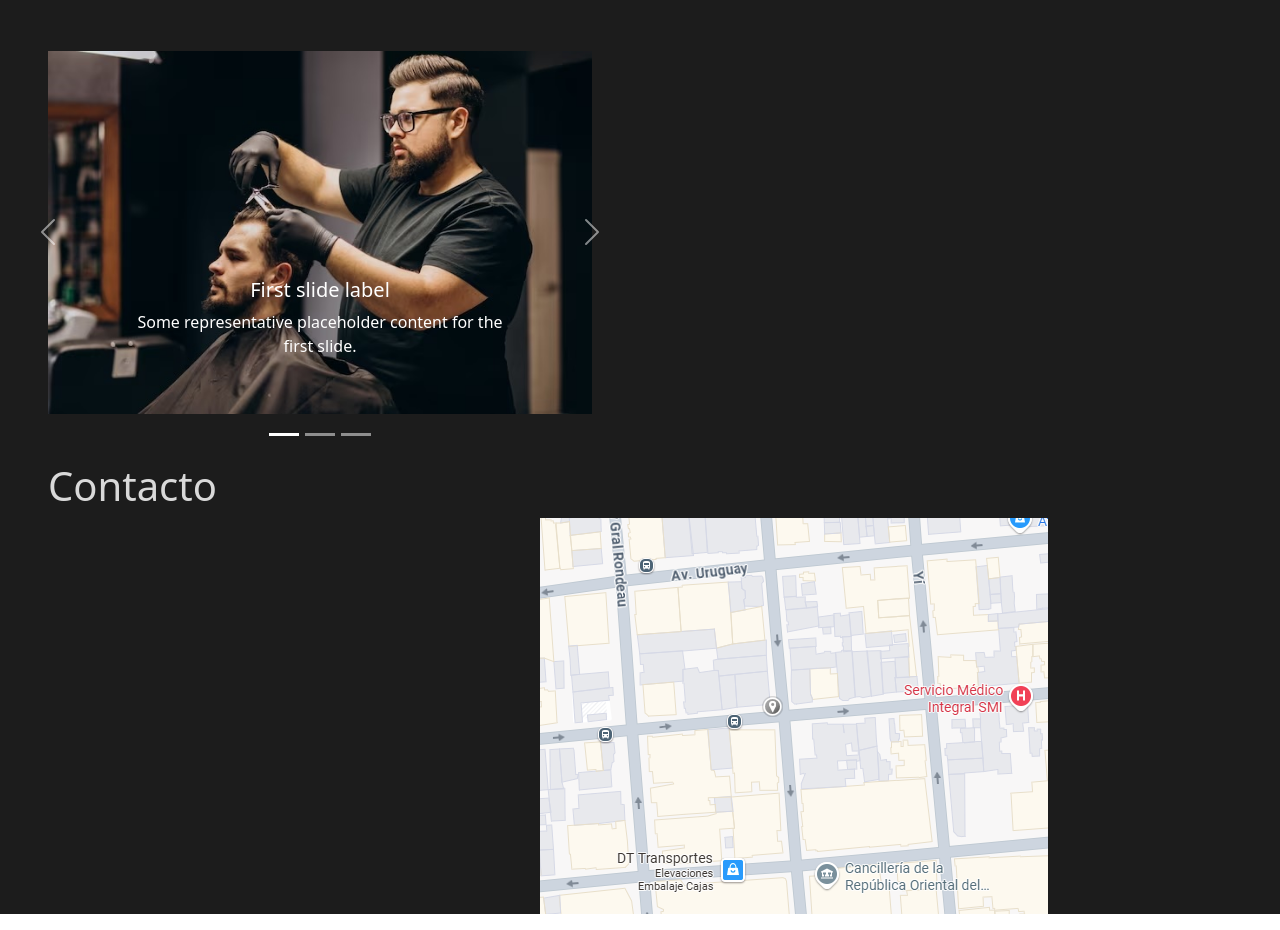
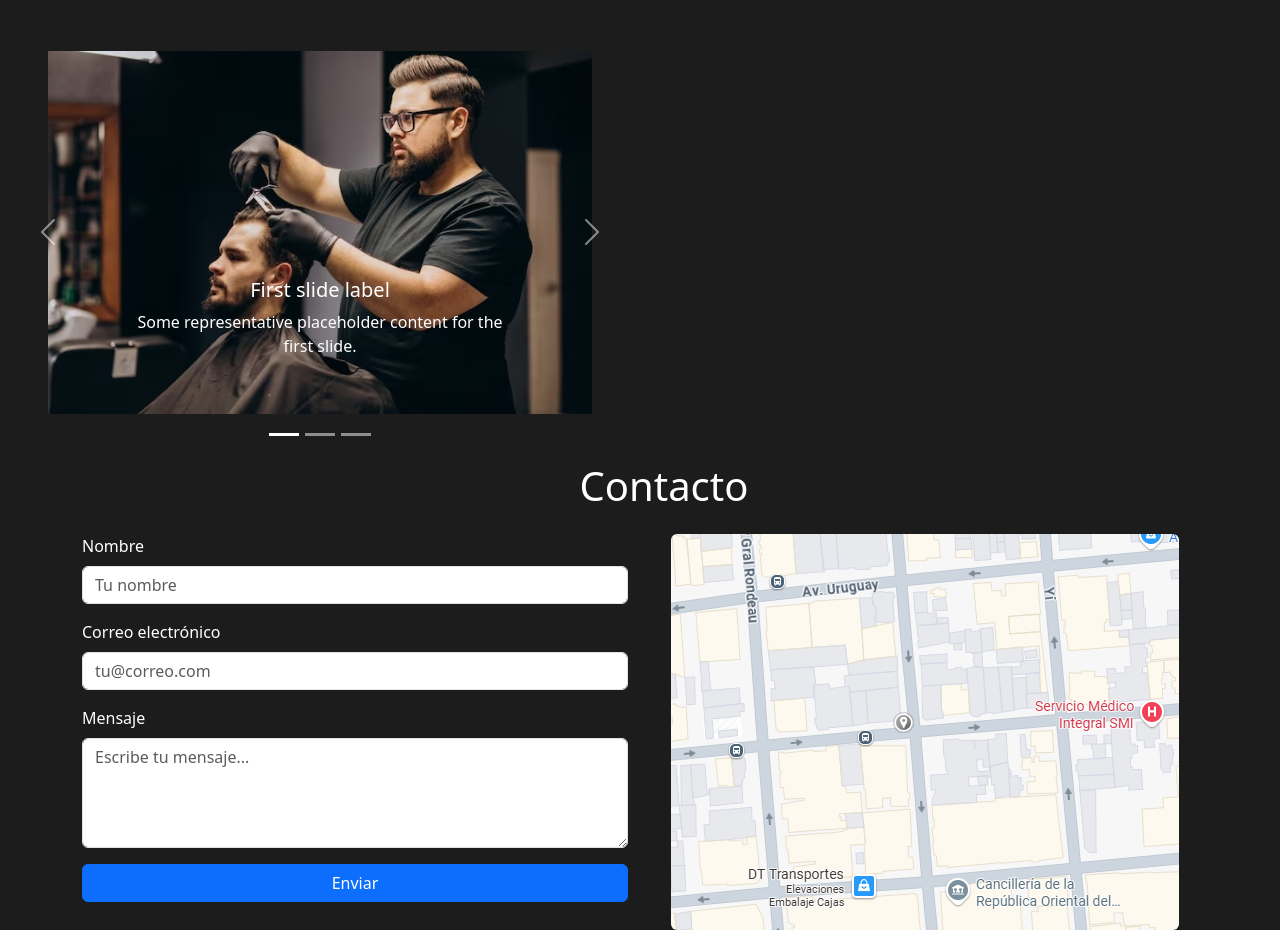
Before and after one commit to Mariocgf/barberia, a plain HTML site: page index.html in a window 1280 px wide. Shown: the part 2682-3612 px from the top of the page. Drawn offline with nearby package versions, Linux system fonts and the light colour scheme; a web font is replaced by a local one.

Commit message:
Contacto

```diff
--- a/css/styles.css
+++ b/css/styles.css
@@ -164,3 +164,7 @@ h2 {
 #btnLogout{
   display: none;
 }
+
+#contactForm .form-label {
+  color: #fff;
+}
--- a/index.html
+++ b/index.html
@@ -501,19 +501,56 @@
       </section>
 
       <section>
-        <h1 class="ps-5">Contacto</h1>
-        <div class="container-contacto">
-            <!-- agrega casilla de contacto aca -->
-            <form action="">
 
+
+        <section>
+          <h1 class="ps-5 text-white text-center">Contacto</h1>
+
+          <!-- contenedor Bootstrap -->
+          <div class="container mt-4">
+            <div class="row gx-4 gy-4 align-items-start">
+
+              <!-- COLUMNA: formulario -->
+              <div class="col-12 col-lg-6">
+                <form id="contactForm">
+                  <div class="mb-3">
+                    <label for="name" class="form-label">Nombre</label>
+                    <input type="text" class="form-control" id="name" placeholder="Tu nombre" required>
+                  </div>
+                  <div class="mb-3">
+                    <label for="email" class="form-label">Correo electrónico</label>
+                    <input type="email" class="form-control" id="email" placeholder="tu@correo.com" required>
+                  </div>
+                  <div class="mb-3">
+                    <label for="message" class="form-label">Mensaje</label>
+                    <textarea class="form-control" id="message" rows="4" placeholder="Escribe tu mensaje..." required></textarea>
+                  </div>
+                  <button type="submit" class="btn btn-primary w-100">Enviar</button>
                 </form>
-            <div class="container-contacto-map">
-                <img src="img/map.jpg" alt="">
+              </div>
+
+              <!-- COLUMNA: mapa -->
+              <div class="col-12 col-lg-6">
+                <div class="h-100 d-flex justify-content-center align-items-center">
+                  <img src="img/map.jpg" class="img-fluid rounded" alt="Mapa de ubicación">
+                </div>
+              </div>
+
             </div>
           </div>
 
 
+          <!-- Script de confirmación -->
+          <script>
+            document.getElementById('contactForm').addEventListener('submit', function(e) {
+              e.preventDefault();
+              alert('¡Se envió con éxito!');
+              this.reset();
+            });
+          </script>
         </section>
+
+
     </div>
 
     <!-- HTML -->
```
Lines whose indentation alone changed are shown as unchanged.
